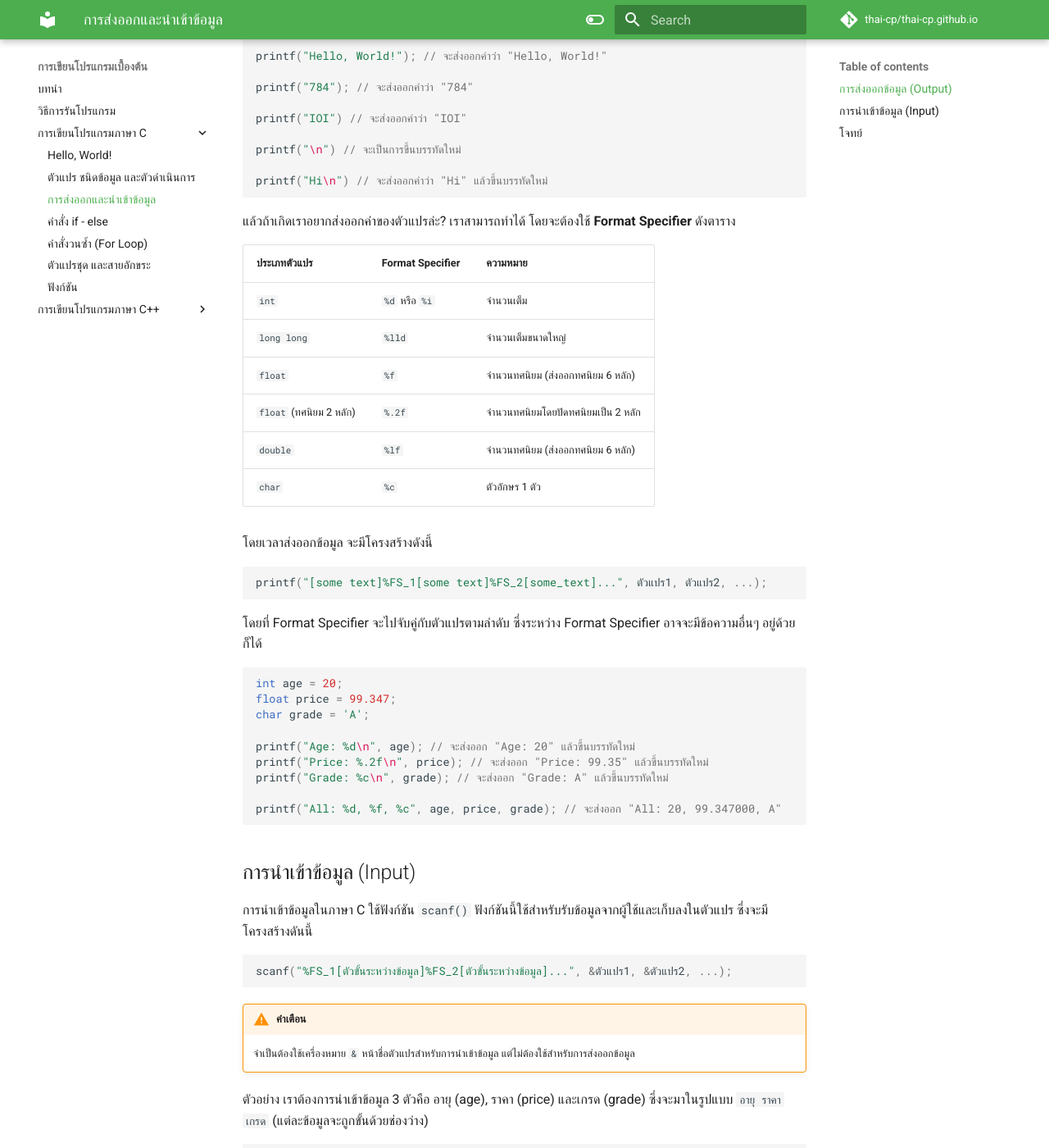
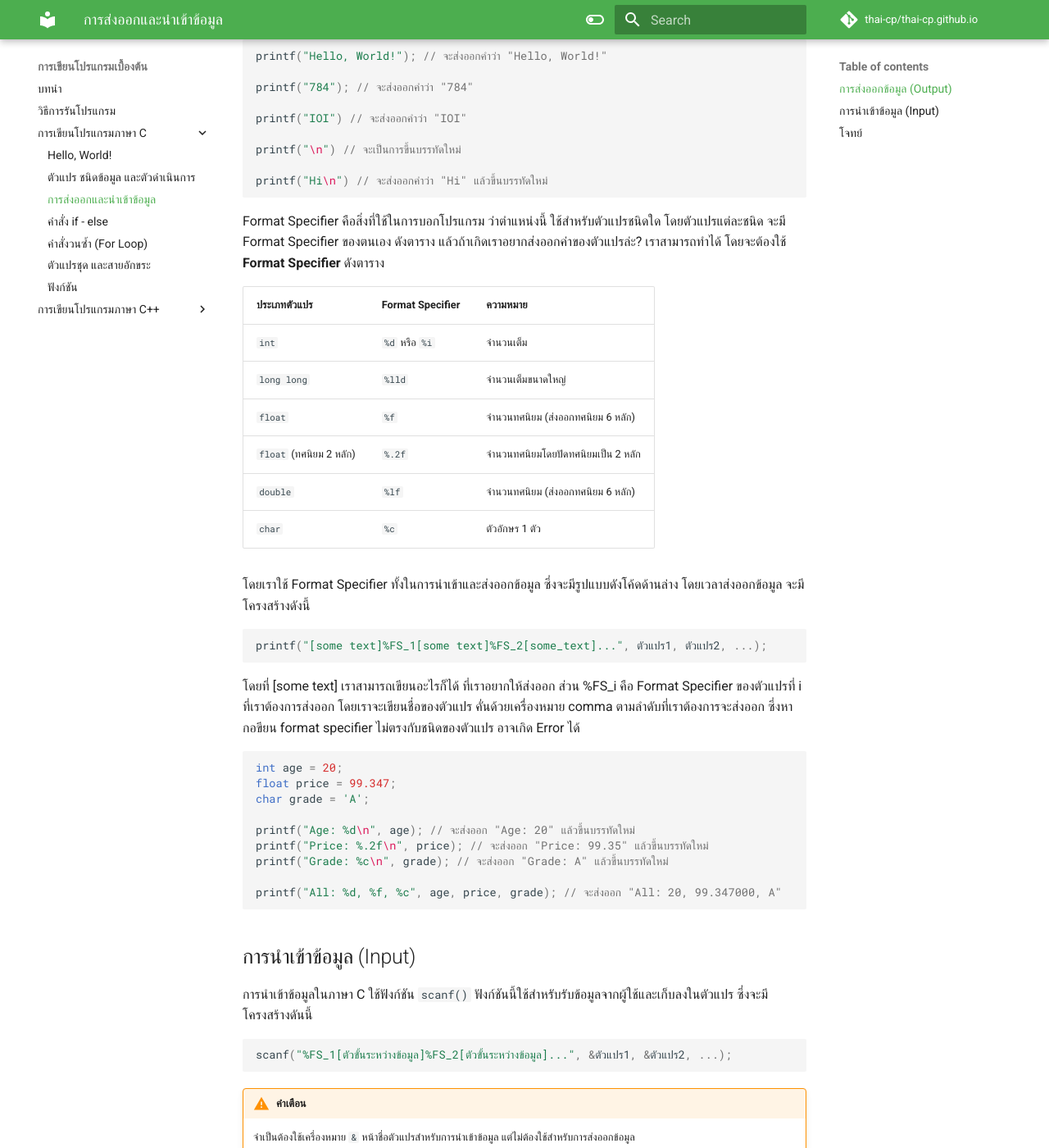
Before and after one commit to thai-cp/thai-cp.github.io, an MkDocs documentation site: the page built from docs/prog-basic/c/input-output.md, in a window 1280 px wide and 1400 px high, scrolled down 477 px. Shown: the whole window at 82% size. Built offline with MkDocs 1.6.1 and Material for MkDocs 9.7.7, drawn with Linux system fonts in a browser that asks for light colours; comment, search, counter and statistics services are not loaded.

Commit message:
Clarify Format Specifier

````diff
--- a/docs/prog-basic/c/input-output.md
+++ b/docs/prog-basic/c/input-output.md
@@ -25,6 +25,7 @@ printf("\n") // จะเป็นการขึ้นบรรทัดให
 printf("Hi\n") // จะส่งออกคำว่า "Hi" แล้วขึ้นบรรทัดใหม่
 ```
 
+Format Specifier คือสิ่งที่ใช้ในการบอกโปรแกรม ว่าตำแหน่งนี้ ใช้สำหรับตัวแปรชนิดใด โดยตัวแปรแต่ละชนิด จะมี Format Specifier ของตนเอง ดังตาราง
 แล้วถ้าเกิดเราอยากส่งออกค่าของตัวแปรล่ะ? เราสามารถทำได้ โดยจะต้องใช้ **Format Specifier** ดังตาราง
 
 | ประเภทตัวแปร            | Format Specifier | ความหมาย           |
@@ -36,13 +37,14 @@ printf("Hi\n") // จะส่งออกคำว่า "Hi" แล้วข
 | `double`                | `%lf`            | จำนวนทศนิยม (ส่งออกทศนิยม 6 หลัก)       |
 | `char`                  | `%c`             | ตัวอักษร 1 ตัว     |
 
+โดยเราใช้ Format Specifier ทั้งในการนำเข้าและส่งออกข้อมูล ซึ่งจะมีรูปแบบดังโค้ดด้านล่าง
 โดยเวลาส่งออกข้อมูล จะมีโครงสร้างดังนี้
 
 ```c
 printf("[some text]%FS_1[some text]%FS_2[some_text]...", ตัวแปร1, ตัวแปร2, ...);
 ```
 
-โดยที่ Format Specifier จะไปจับคู่กับตัวแปรตามลำดับ ซึ่งระหว่าง Format Specifier อาจจะมีข้อความอื่นๆ อยู่ด้วยก็ได้
+โดยที่ [some text] เราสามารถเขียนอะไรก็ได้ ที่เราอยากให้ส่งออก ส่วน %FS_i คือ Format Specifier ของตัวแปรที่ i ที่เราต้องการส่งออก โดยเราจะเขียนชื่อของตัวแปร คั่นด้วยเครื่องหมาย comma ตามลำดับที่เราต้องการจะส่งออก ซึ่งหากอขียน format specifier ไม่ตรงกับชนิดของตัวแปร อาจเกิด Error ได้
 
 ```c
 int age = 20;
````
